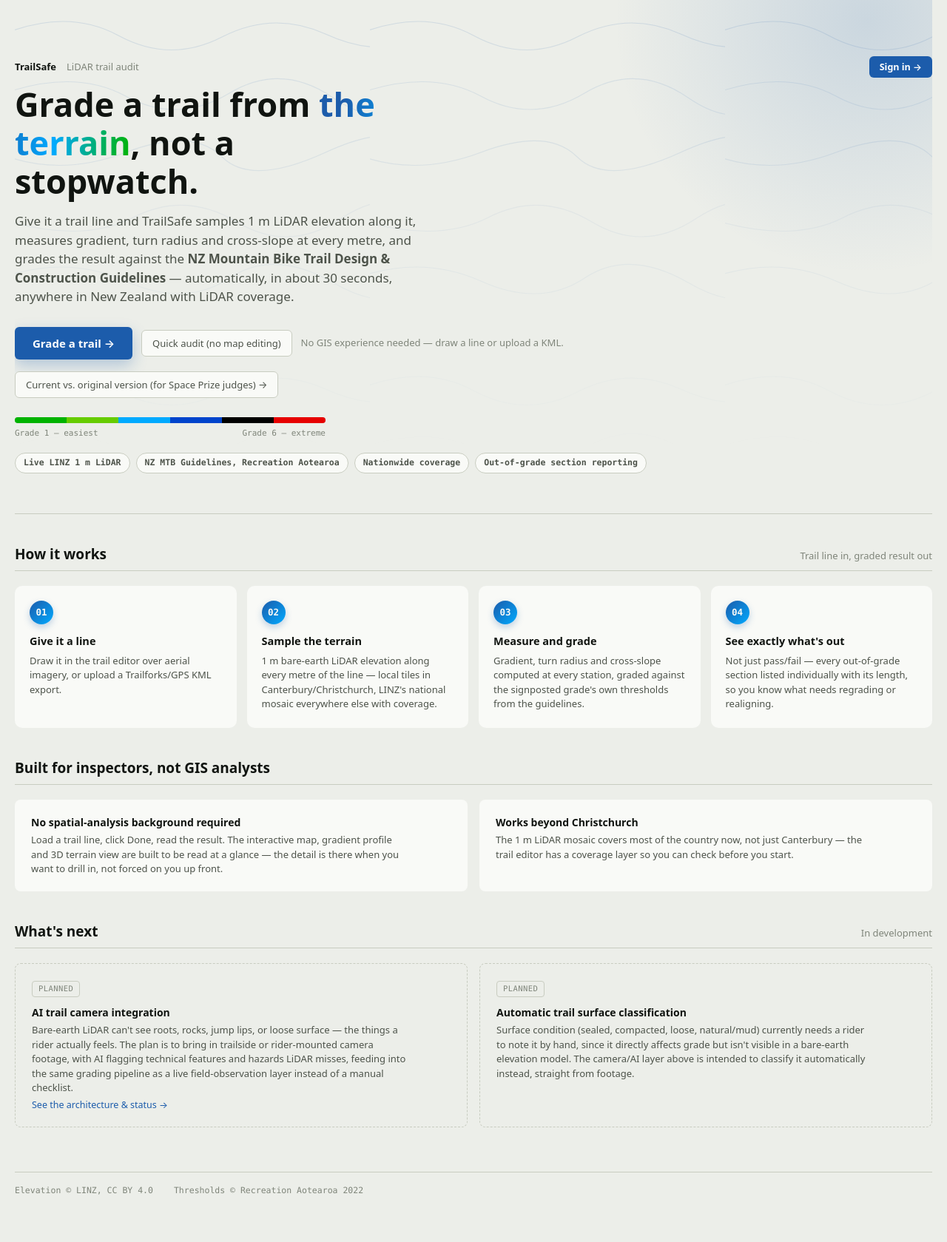
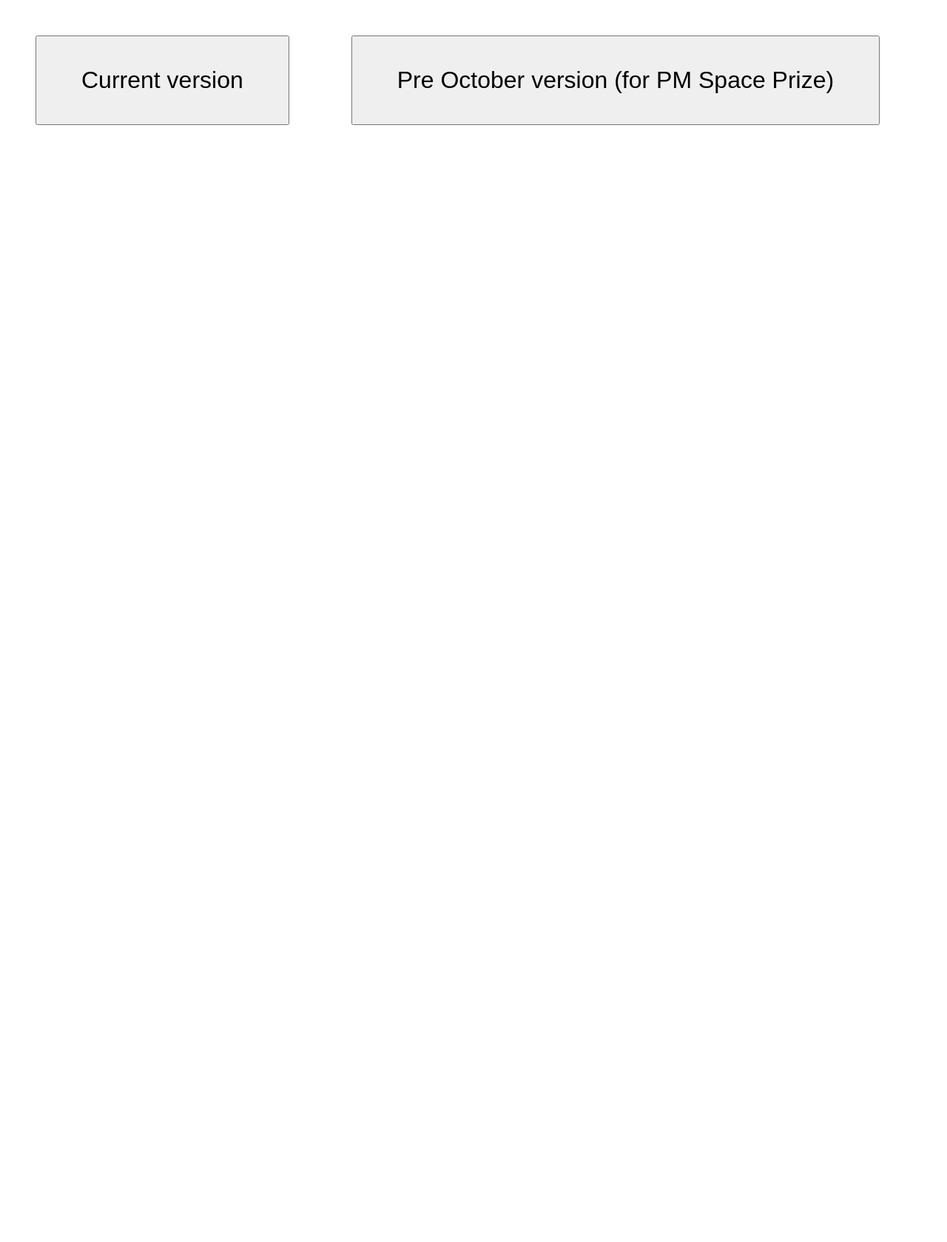
Before and after one commit to Sheasheak/lidar-trail-audit, a Flask app: page / in a window 1280 px wide. Shown: the whole page at 74% size. After the commit the page ends 169 px from the top, so only its background shows below. Run offline with Flask 3, Linux system fonts and the light colour scheme.

Commit message:
Make the bare version picker the main page, rename the archived option
/ now renders versions.html directly instead of the marketing landing
page — picking a version is the first thing a visitor does. The
marketing landing.html template is left in place but unrouted.

Also renamed the archived option's label to "Pre October version
(for PM Space Prize)" per request.

Co-Authored-By: Claude Sonnet 5 <noreply@anthropic.com>

```diff
--- a/trail_grader/app.py
+++ b/trail_grader/app.py
@@ -222,10 +222,10 @@ def _rate_limited(e):
 
 @app.route('/')
 def index():
-    """Landing page — what the tool is and what's coming next, with a clear
-    way into the actual editor rather than dropping a first-time visitor
-    straight into it."""
-    return render_template('landing.html')
+    """Bare picker between the live current version and the archived
+    pre-October /legacy build — the main page, deliberately unstyled (no
+    audit.css) so it can't be mistaken for favouring either option."""
+    return render_template('versions.html')
 
 
 @app.route('/editor')
--- a/trail_grader/templates/versions.html
+++ b/trail_grader/templates/versions.html
@@ -7,6 +7,6 @@
 </head>
 <body>
 <a href="{{ url_for('editor') }}"><button style="font-size:32px;padding:40px 60px;margin:40px">Current version</button></a>
-<a href="/legacy/"><button style="font-size:32px;padding:40px 60px;margin:40px">DOC / Space Prize version (archived)</button></a>
+<a href="/legacy/"><button style="font-size:32px;padding:40px 60px;margin:40px">Pre October version (for PM Space Prize)</button></a>
 </body>
 </html>
```
